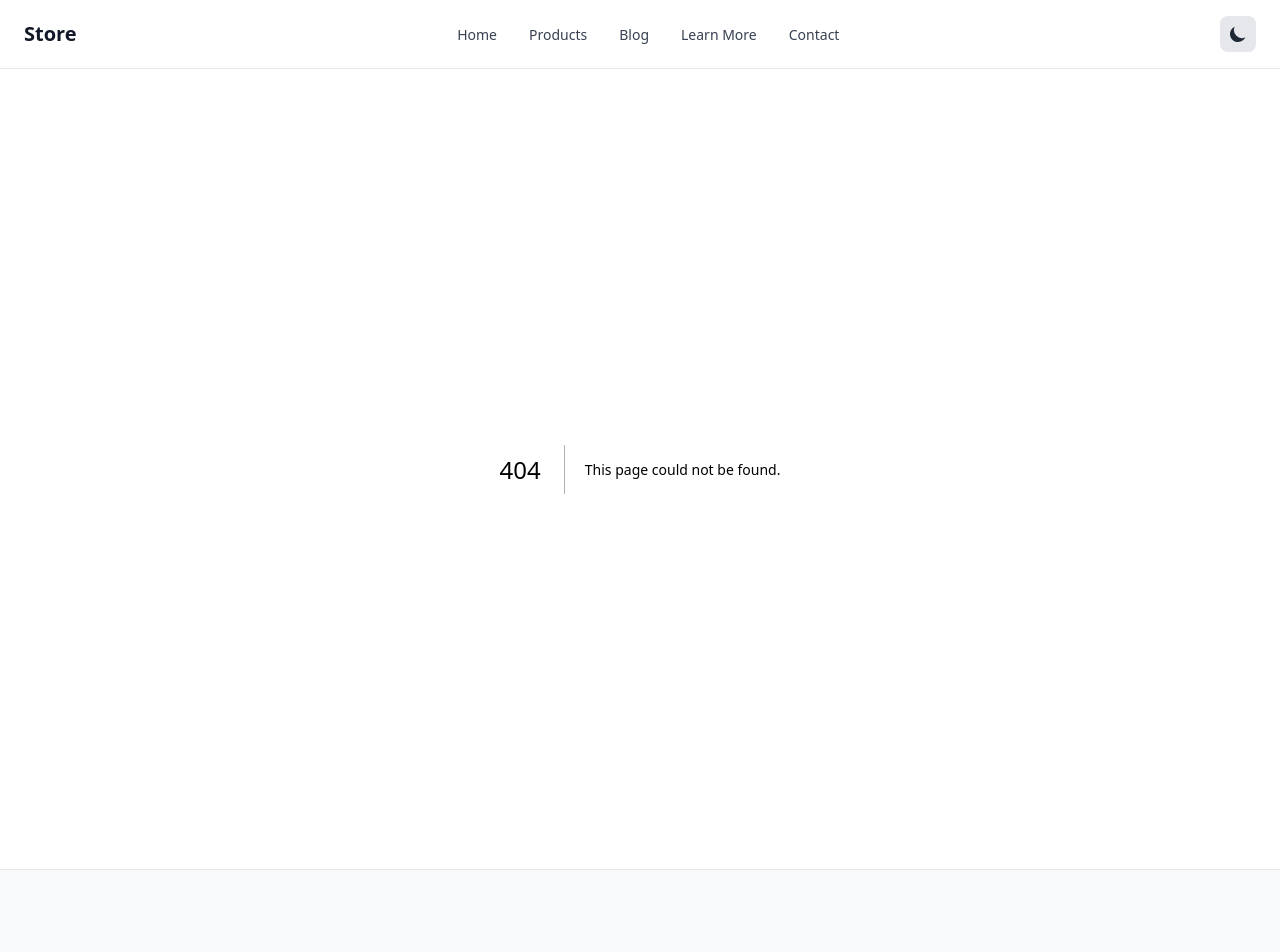
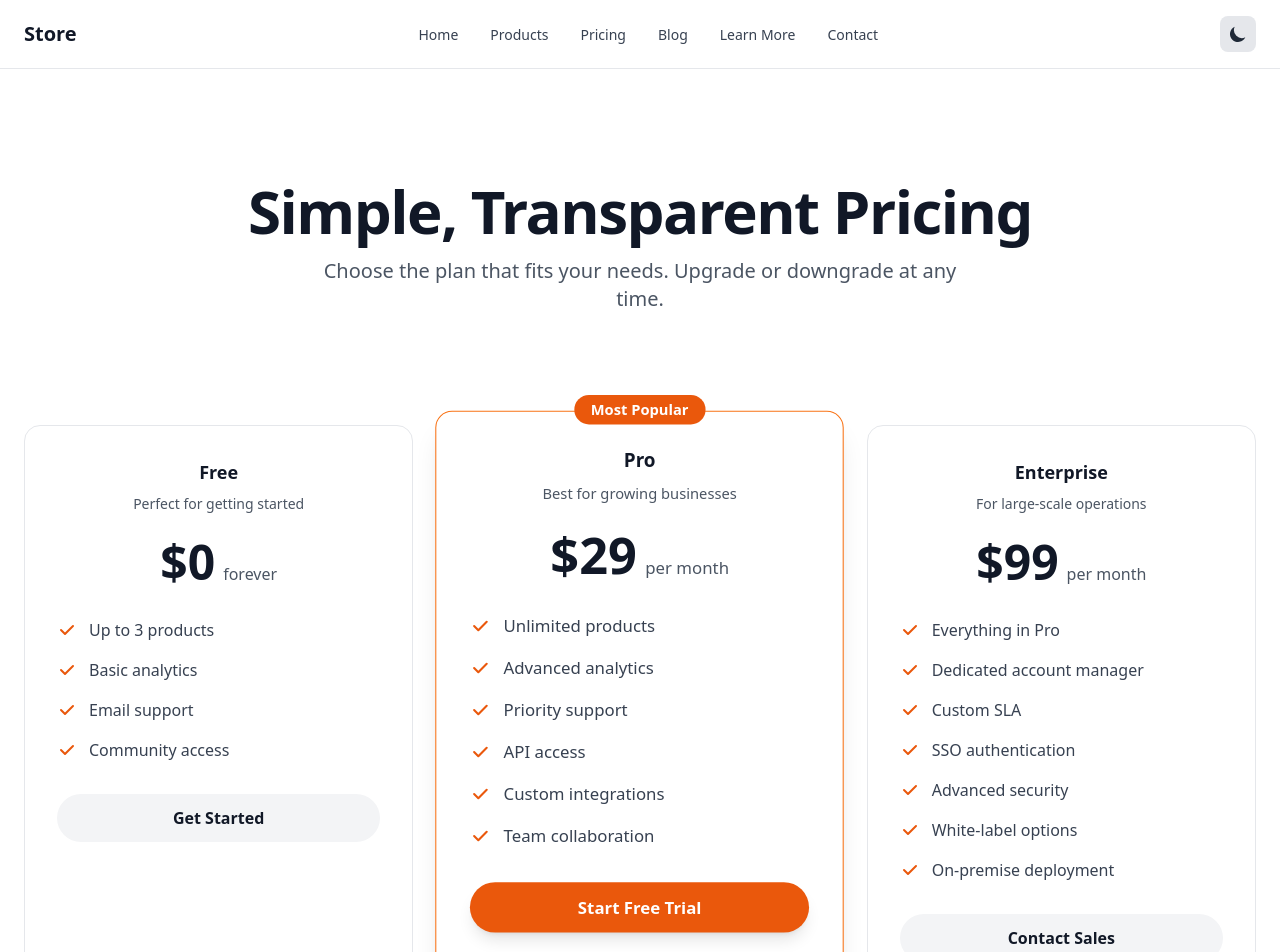
Before and after one commit to lpakula/agent-moderails-sandbox, a Next.js app: page /pricing in a window 1280 px wide. Before the commit this address had no page. Shown: the top 952 px of the page. Built offline with nearby package versions, Linux system fonts and the light colour scheme.

Commit message:
feature: add pricing page with 3-tier pricing

```diff
--- a/app/components/Navigation.js
+++ b/app/components/Navigation.js
@@ -9,6 +9,7 @@ export default function Navigation() {
   const menuItems = [
     { label: 'Home', href: '/' },
     { label: 'Products', href: '/#products' },
+    { label: 'Pricing', href: '/pricing' },
     { label: 'Blog', href: '/blog' },
     { label: 'Learn More', href: '/learn-more' },
     { label: 'Contact', href: '#' },
--- /dev/null
+++ b/app/pricing/data.js
@@ -0,0 +1,52 @@
+export const pricingTiers = [
+  {
+    id: 'free',
+    name: 'Free',
+    price: '$0',
+    period: 'forever',
+    description: 'Perfect for getting started',
+    features: [
+      'Up to 3 products',
+      'Basic analytics',
+      'Email support',
+      'Community access',
+    ],
+    cta: 'Get Started',
+    highlighted: false,
+  },
+  {
+    id: 'pro',
+    name: 'Pro',
+    price: '$29',
+    period: 'per month',
+    description: 'Best for growing businesses',
+    features: [
+      'Unlimited products',
+      'Advanced analytics',
+      'Priority support',
+      'API access',
+      'Custom integrations',
+      'Team collaboration',
+    ],
+    cta: 'Start Free Trial',
+    highlighted: true,
+  },
+  {
+    id: 'enterprise',
+    name: 'Enterprise',
+    price: '$99',
+    period: 'per month',
+    description: 'For large-scale operations',
+    features: [
+      'Everything in Pro',
+      'Dedicated account manager',
+      'Custom SLA',
+      'SSO authentication',
+      'Advanced security',
+      'White-label options',
+      'On-premise deployment',
+    ],
+    cta: 'Contact Sales',
+    highlighted: false,
+  },
+]
--- /dev/null
+++ b/app/pricing/page.js
@@ -0,0 +1,111 @@
+import { pricingTiers } from './data'
+
+export default function Pricing() {
+  return (
+    <main className="min-h-screen bg-white dark:bg-gray-900">
+      {/* Header Section */}
+      <section className="py-20 px-6 sm:py-28">
+        <div className="mx-auto max-w-7xl text-center">
+          <h1 className="text-4xl font-bold tracking-tight text-gray-900 dark:text-white sm:text-6xl mb-4">
+            Simple, Transparent Pricing
+          </h1>
+          <p className="text-xl text-gray-600 dark:text-gray-300 max-w-2xl mx-auto">
+            Choose the plan that fits your needs. Upgrade or downgrade at any time.
+          </p>
+        </div>
+      </section>
+
+      {/* Pricing Cards */}
+      <section className="pb-20 px-6 sm:pb-32">
+        <div className="mx-auto max-w-7xl">
+          <div className="grid grid-cols-1 gap-8 lg:grid-cols-3">
+            {pricingTiers.map((tier) => (
+              <div
+                key={tier.id}
+                className={`relative rounded-2xl border ${
+                  tier.highlighted
+                    ? 'border-orange-500 dark:border-orange-400 shadow-xl scale-105'
+                    : 'border-gray-200 dark:border-gray-700'
+                } bg-white dark:bg-gray-800 p-8 hover:shadow-lg transition-shadow`}
+              >
+                {tier.highlighted && (
+                  <div className="absolute -top-4 left-1/2 -translate-x-1/2">
+                    <span className="inline-flex items-center rounded-full bg-orange-600 dark:bg-orange-500 px-4 py-1 text-sm font-semibold text-white">
+                      Most Popular
+                    </span>
+                  </div>
+                )}
+
+                <div className="text-center">
+                  <h3 className="text-lg font-semibold text-gray-900 dark:text-white">
+                    {tier.name}
+                  </h3>
+                  <p className="mt-2 text-sm text-gray-600 dark:text-gray-400">
+                    {tier.description}
+                  </p>
+                  <div className="mt-6">
+                    <span className="text-5xl font-bold text-gray-900 dark:text-white">
+                      {tier.price}
+                    </span>
+                    <span className="text-gray-600 dark:text-gray-400 ml-2">
+                      {tier.period}
+                    </span>
+                  </div>
+                </div>
+
+                <ul className="mt-8 space-y-4">
+                  {tier.features.map((feature, index) => (
+                    <li key={index} className="flex items-start gap-3">
+                      <svg
+                        className="h-5 w-5 flex-shrink-0 text-orange-600 dark:text-orange-400 mt-0.5"
+                        fill="currentColor"
+                        viewBox="0 0 20 20"
+                      >
+                        <path
+                          fillRule="evenodd"
+                          d="M16.707 5.293a1 1 0 010 1.414l-8 8a1 1 0 01-1.414 0l-4-4a1 1 0 011.414-1.414L8 12.586l7.293-7.293a1 1 0 011.414 0z"
+                          clipRule="evenodd"
+                        />
+                      </svg>
+                      <span className="text-gray-700 dark:text-gray-300">{feature}</span>
+                    </li>
+                  ))}
+                </ul>
+
+                <div className="mt-8">
+                  <button
+                    className={`w-full rounded-full py-3 px-6 text-base font-semibold transition-all hover:scale-105 ${
+                      tier.highlighted
+                        ? 'bg-orange-600 dark:bg-orange-500 text-white hover:bg-orange-700 dark:hover:bg-orange-600 shadow-lg'
+                        : 'bg-gray-100 dark:bg-gray-700 text-gray-900 dark:text-white hover:bg-gray-200 dark:hover:bg-gray-600'
+                    }`}
+                  >
+                    {tier.cta}
+                  </button>
+                </div>
+              </div>
+            ))}
+          </div>
+        </div>
+      </section>
+
+      {/* FAQ Section */}
+      <section className="py-16 px-6 bg-gray-50 dark:bg-gray-800 border-t border-gray-200 dark:border-gray-700">
+        <div className="mx-auto max-w-4xl text-center">
+          <h2 className="text-2xl font-bold text-gray-900 dark:text-white mb-4">
+            Questions?
+          </h2>
+          <p className="text-gray-600 dark:text-gray-300">
+            Contact our sales team for custom pricing or enterprise solutions.
+          </p>
+          <a
+            href="#"
+            className="inline-block mt-6 text-orange-600 dark:text-orange-400 font-semibold hover:text-orange-700 dark:hover:text-orange-300 transition-colors"
+          >
+            Get in touch →
+          </a>
+        </div>
+      </section>
+    </main>
+  )
+}
```
